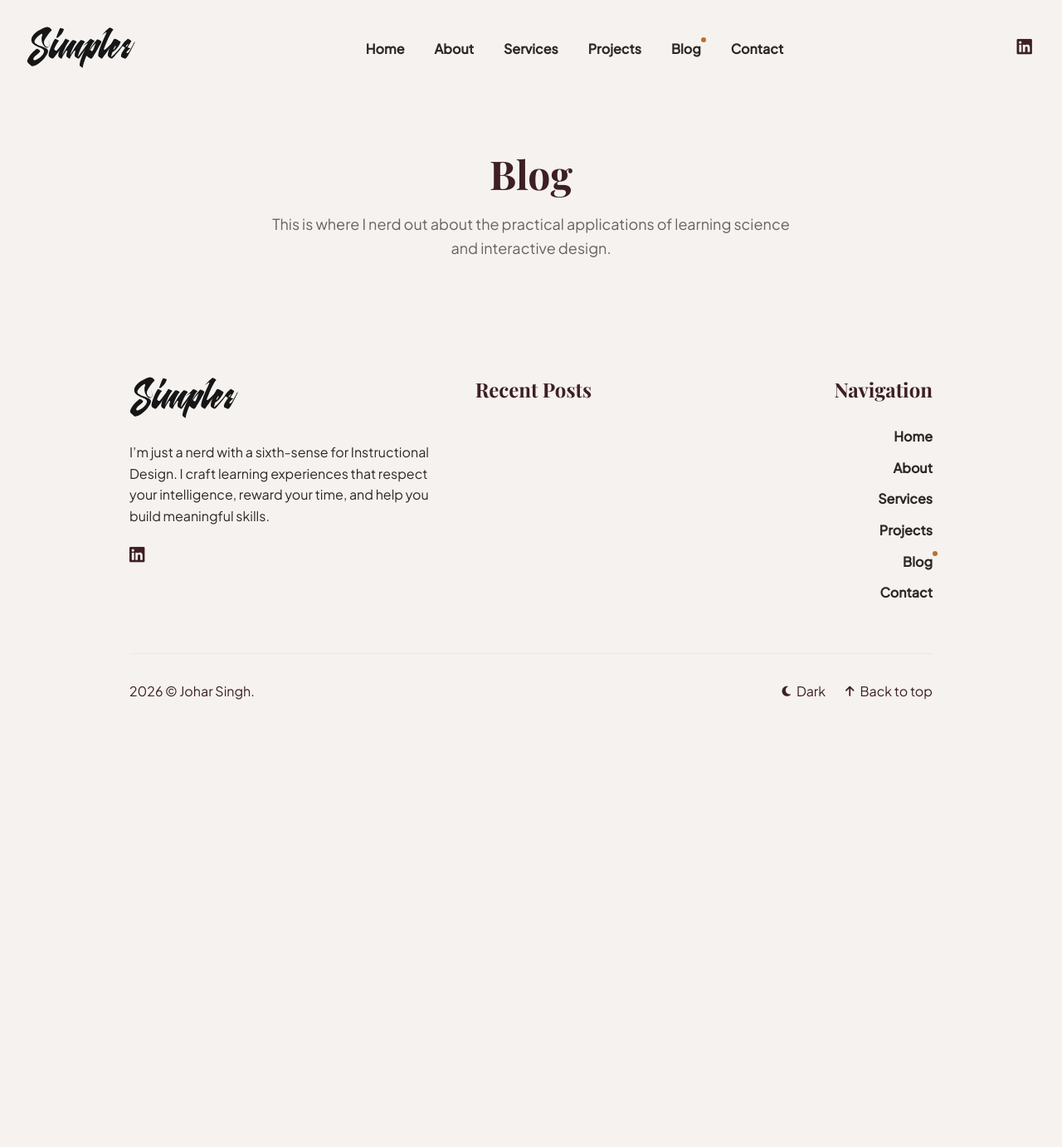
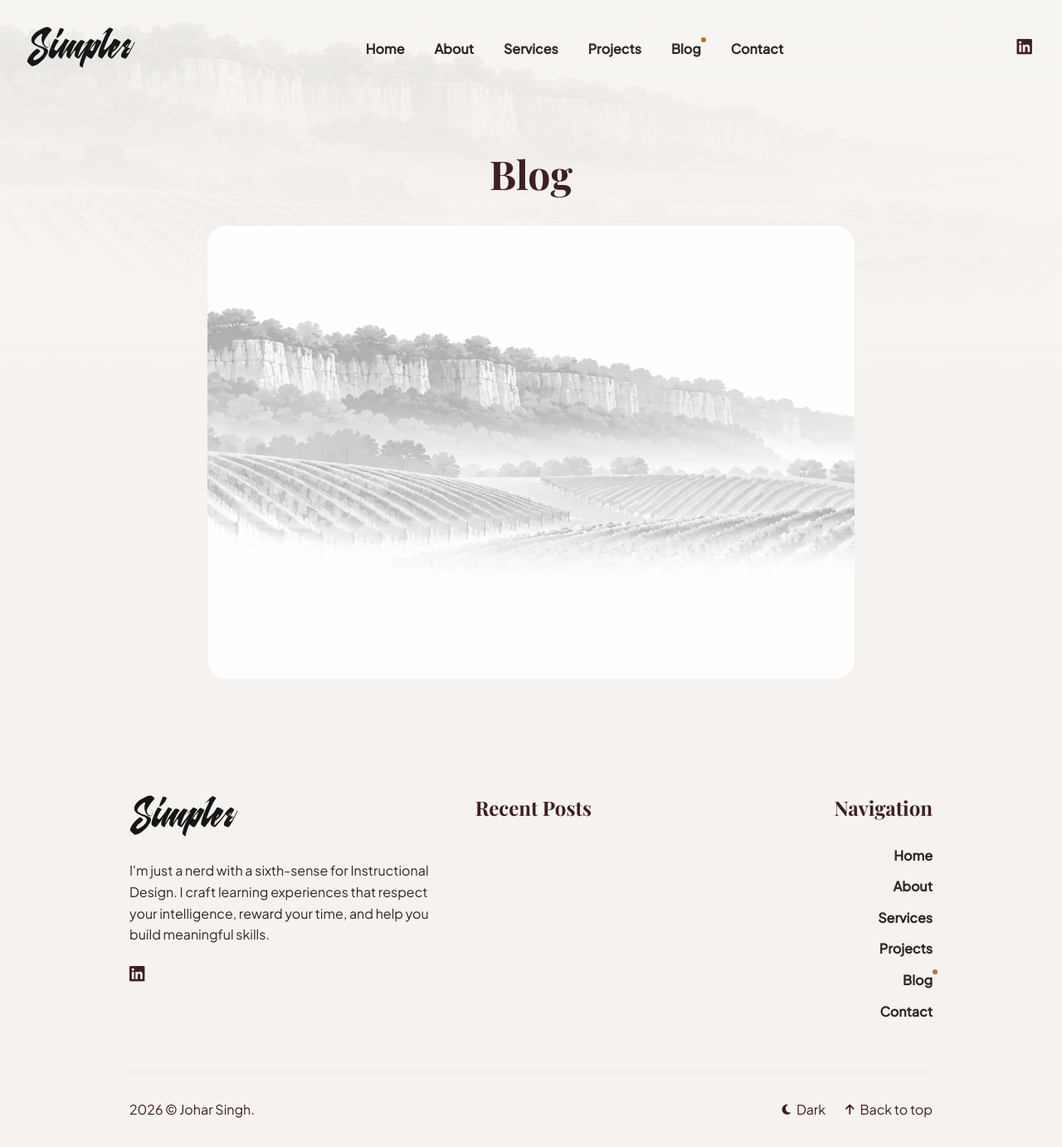
Before and after one commit to j0har/joharsingh.com, a Jekyll site: the page built from _pages/blog.md, in a window 1280 px wide. Shown: the whole page at 83% size. Built offline with Jekyll 4.4.1, drawn with Linux system fonts in a browser that asks for light colours; some web fonts are replaced; before the commit the page ends 900 px from its top, so only the background shows below that.

Commit message:
Wire benchlands hero image to home, about, and blog pages

```diff
--- a/_data/settings.yml
+++ b/_data/settings.yml
@@ -42,7 +42,7 @@ hero:
   enable: true
   hero_title: Designing outcome-oriented learning solutions.
   hero_description: I craft learning experiences that respect your intelligence, reward your time, and help you build meaningful skills.
-  hero_image: "/images/hero.jpg"
+  hero_image: "/images/benchlands-hero.webp"
   hero_button_contact: Get in Touch
   hero_button_about: About Me
 
@@ -78,7 +78,7 @@ mailchimp_settings:
 
 #-------------------------------
 # Footer Settings
-footer_description: I’m just a nerd with a sixth-sense for Instructional Design. I craft learning experiences that respect your intelligence, reward your time, and help you build meaningful skills.
+footer_description: I'm just a nerd with a sixth-sense for Instructional Design. I craft learning experiences that respect your intelligence, reward your time, and help you build meaningful skills.
 
 
 #-------------------------------
--- a/_layouts/default.html
+++ b/_layouts/default.html
@@ -19,6 +19,16 @@
     <!-- end hero image -->
     {% endif %}
 
+    {% if page.image and page.url != '/' %}
+    <!-- begin page hero image -->
+    <div class="hero__image">
+      <div class="hero__image__inner">
+        <img class="lazy" data-src="{{page.image}}" alt="{{page.title}}">
+      </div>
+    </div>
+    <!-- end page hero image -->
+    {% endif %}
+
   {% include header.html %}
 
   <!-- begin content -->
--- a/_pages/blog.md
+++ b/_pages/blog.md
@@ -1,8 +1,8 @@
 ---
 layout: page
 title: Blog
-description: This is where I nerd out about the practical applications of learning science and interactive design.
 meta_title: Blog — Johar Singh
 permalink: /blog/
-meta_description: Where I nerd out about the practical applications of learning science and interactive design.
+meta_description: Thoughts on evidence-based learning design, instructional craft, and the practice of building training that actually works.
+image: /images/benchlands-hero.webp
 ---
```
Also changed, not shown: _pages/about.md (+1 -0 lines).
